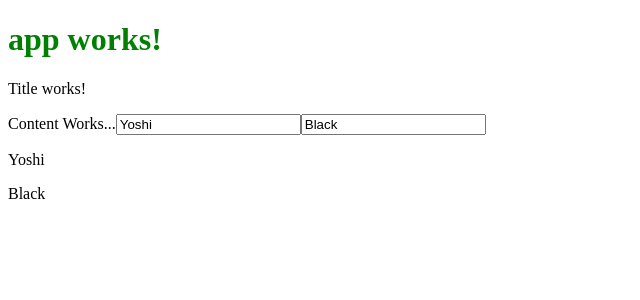
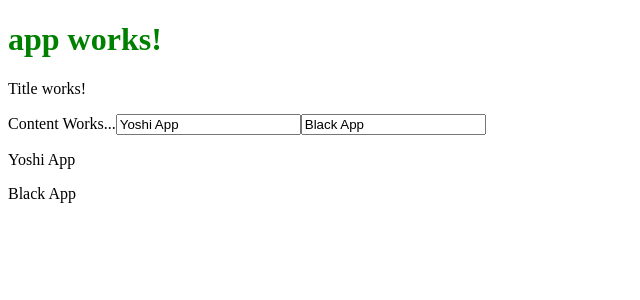
Before and after one commit to elvisestevan/ninjanet-angular-tutorial, an Angular app: page / in a window 1280 px wide. Shown: the top 300 px of the page, without its empty margins (0-640 px from the left). Built offline with nearby package versions, Linux system fonts and the light colour scheme.

Commit message:
#14 - Custom Property Binding

```diff
--- a/src/app/app.component.html
+++ b/src/app/app.component.html
@@ -2,5 +2,5 @@
   {{title}}
 </h1>
 <section id="main">
-  <app-home>Content Works...</app-home>
+  <app-home [ninja]="ninja">Content Works...</app-home>
 </section>
--- a/src/app/app.component.ts
+++ b/src/app/app.component.ts
@@ -7,4 +7,9 @@ import { Component } from '@angular/core';
 })
 export class AppComponent {
   title = 'app works!';
+
+  ninja = {
+    name: "Yoshi App",
+    belt: "Black App"
+  }
 }
--- a/src/app/home/home.component.ts
+++ b/src/app/home/home.component.ts
@@ -1,4 +1,4 @@
-import { Component, OnInit } from '@angular/core';
+import { Component, OnInit, Input } from '@angular/core';
 
 @Component({
   selector: 'app-home',
@@ -10,10 +10,7 @@ export class HomeComponent implements OnInit {
   title = "Title works!";
   myString = "i love binding";
 
-  ninja = {
-    name: "Yoshi",
-    belt: "Black"
-  }
+  @Input() ninja;
 
   constructor() { }
 
```
